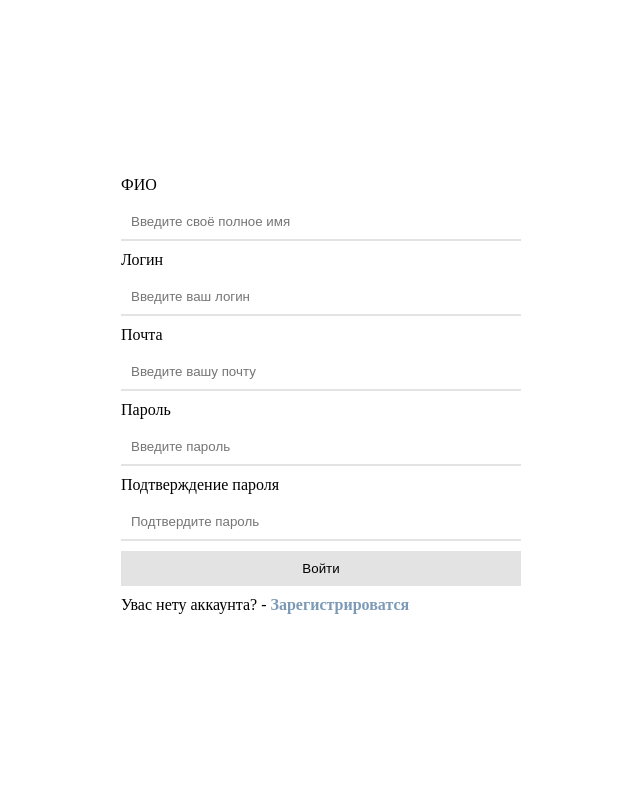
After one commit to PystoyPlayer/schedule, a PHP site: page /subvost/registration.php in a window 1280 px wide. The commit adds this page. Shown: the whole page, without its empty margins (319-959 px from the left). Run offline with PHP 8.4, Linux system fonts and the light colour scheme.

Commit message:
страница регистраций авторизаций добавлены

```diff
--- a/index.php
+++ b/index.php
@@ -35,7 +35,7 @@
         <a href="https://t.me/SubVost" class="u-image u-logo u-image-2" data-image-width="640" data-image-height="640" title="SubVost">
           <img src="images/11.png" class="u-logo-image u-logo-image-2">
         </a>
-        <p class="u-text u-text-default u-text-1">Войти&nbsp; &nbsp;|</p><span class="u-icon u-palette-1-base u-icon-2"><svg class="u-svg-link" preserveAspectRatio="xMidYMin slice" viewBox="0 0 56.966 56.966" style=""><use xmlns:xlink="http://www.w3.org/1999/xlink" xlink:href="#svg-a2af"></use></svg><svg class="u-svg-content" viewBox="0 0 56.966 56.966" x="0px" y="0px" id="svg-a2af" style="enable-background:new 0 0 56.966 56.966;"><path d="M55.146,51.887L41.588,37.786c3.486-4.144,5.396-9.358,5.396-14.786c0-12.682-10.318-23-23-23s-23,10.318-23,23
+          <p class="u-text u-text-default u-text-1"><a href="http://localhost/subvost/authorization.php">Войти&nbsp; </a>&nbsp;|</p><span class="u-icon u-palette-1-base u-icon-2"><svg class="u-svg-link" preserveAspectRatio="xMidYMin slice" viewBox="0 0 56.966 56.966" style=""><use xmlns:xlink="http://www.w3.org/1999/xlink" xlink:href="#svg-a2af"></use></svg><svg class="u-svg-content" viewBox="0 0 56.966 56.966" x="0px" y="0px" id="svg-a2af" style="enable-background:new 0 0 56.966 56.966;"><path d="M55.146,51.887L41.588,37.786c3.486-4.144,5.396-9.358,5.396-14.786c0-12.682-10.318-23-23-23s-23,10.318-23,23
 	s10.318,23,23,23c4.761,0,9.298-1.436,13.177-4.162l13.661,14.208c0.571,0.593,1.339,0.92,2.162,0.92
 	c0.779,0,1.518-0.297,2.079-0.837C56.255,54.982,56.293,53.08,55.146,51.887z M23.984,6c9.374,0,17,7.626,17,17s-7.626,17-17,17
 	s-17-7.626-17-17S14.61,6,23.984,6z"></path></svg></span>
--- /dev/null
+++ b/registration.php
@@ -0,0 +1,29 @@
+<!DOCTYPE html>
+<html lang="en">
+<head>
+    <meta charset="UTF-8">
+    <title>Title</title>
+    <link rel="stylesheet" href="resources/css/auth.css">
+</head>
+<body>
+
+<!-- Форма авторизаций -->
+
+    <form action="" method="">
+        <label for="">ФИО</label>
+        <input type="text" placeholder="Введите своё полное имя">
+        <label for="">Логин</label>
+        <input type="text" placeholder="Введите ваш логин">
+        <label for="">Почта</label>
+        <input type="email" placeholder="Введите вашу почту">
+        <label for="">Пароль</label>
+        <input type="password" placeholder="Введите пароль">
+        <label for="">Подтверждение пароля</label>
+        <input type="password" placeholder="Подтвердите пароль">
+        <button>Войти</button>
+        <p>
+            Увас нету аккаунта? - <a href="http://localhost/subvost/authorization.php">Зарегистрироватся</a>
+        </p>
+    </form>
+</body>
+</html>
--- /dev/null
+++ b/resources/css/auth.css
@@ -0,0 +1,45 @@
+* {
+    margin: 0;
+    padding: 0;
+    box-sizing: border-box;
+}
+
+body {
+    height: 100vh;
+    display: flex;
+    align-items: center;
+    justify-content: center;
+    font-weight: normal;
+    font-family: "Apple Color Emoji","Segoe UI Emoji","NotoColorEmoji","Segoe UI Symbol","Android Emoji","EmojiSymbols";
+}
+
+a {
+    color: #7c9ab7;
+    font-weight: bold;
+    text-decoration: none;
+}
+
+p {
+    margin: 10px 0;
+}
+
+form {
+    display: flex;
+    flex-direction: column;
+    width: 400px;
+}
+
+input {
+    margin: 10px 0;
+    padding: 10px;
+    border: unset;
+    border-bottom: 2px solid #e3e3e3;
+    outline: none;
+}
+
+button {
+    padding: 10px;
+    background: #e3e3e3;
+    border: unset;
+    cursor: pointer;
+}
```
Also changed, not shown: authorization.php (added, +23 -0 lines).
